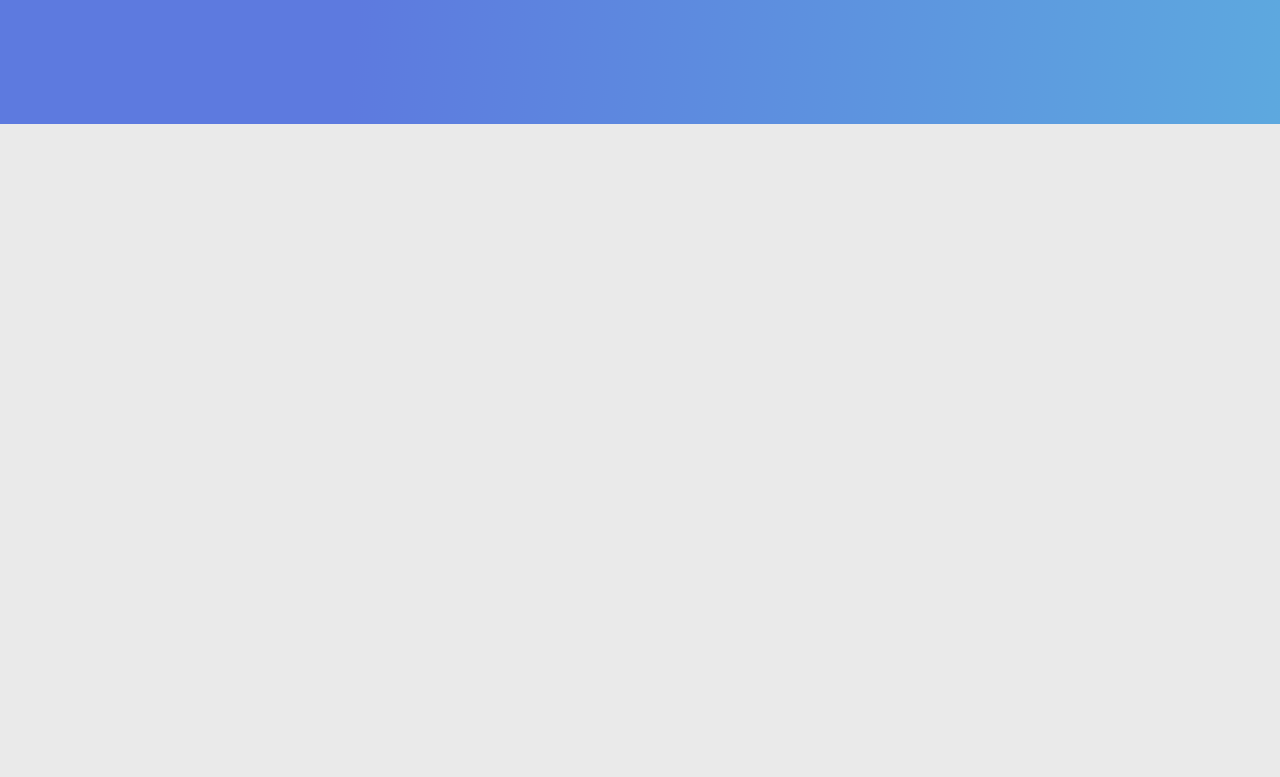
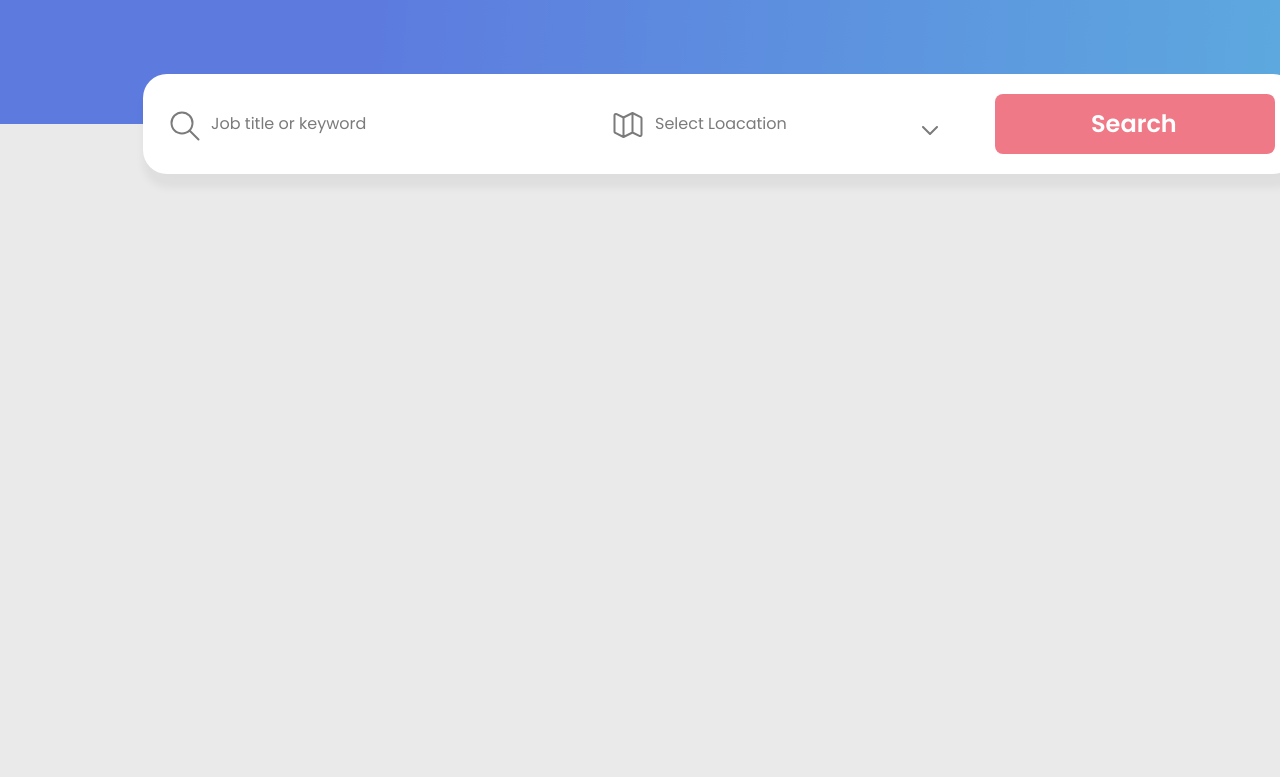
Before and after one commit to info-vivekranjan/Goodera-Ui-Task, a plain HTML site: page GooderaUiTask/index.html in a window 1280 px wide. Shown: the part 240-1017 px from the top of the page. Drawn offline with Linux system fonts and the light colour scheme.

Commit message:
Search bar done

```diff
--- a/GooderaUiTask/index.html
+++ b/GooderaUiTask/index.html
@@ -42,9 +42,54 @@
     <div class="browseThrough">Browse through thousands of full-time or part-time jobs near you</div>
 
 
+    <div class="search"></div>
+    <div class="searchBg"></div>
+    <div class="searchInput"></div>
+    <div class="inputFrame">
+        <div class="inputVector">
+            <svg width="30" height="30" viewBox="0 0 30 30" fill="none" xmlns="http://www.w3.org/2000/svg">
+                <path
+                    d="M28.5 28.5L19.5 19.5L28.5 28.5ZM22.5 12C22.5 13.3789 22.2284 14.7443 21.7007 16.0182C21.1731 17.2921 20.3996 18.4496 19.4246 19.4246C18.4496 20.3996 17.2921 21.1731 16.0182 21.7007C14.7443 22.2284 13.3789 22.5 12 22.5C10.6211 22.5 9.25574 22.2284 7.98182 21.7007C6.70791 21.1731 5.55039 20.3996 4.57538 19.4246C3.60036 18.4496 2.82694 17.2921 2.29927 16.0182C1.77159 14.7443 1.5 13.3789 1.5 12C1.5 9.21523 2.60625 6.54451 4.57538 4.57538C6.54451 2.60625 9.21523 1.5 12 1.5C14.7848 1.5 17.4555 2.60625 19.4246 4.57538C21.3938 6.54451 22.5 9.21523 22.5 12Z"
+                    stroke="#7B7B7B" stroke-width="2" stroke-linecap="round" stroke-linejoin="round" />
+            </svg>
+        </div>
+    </div>
+    <div class="inputJobTitle">Job title or keyword</div>
+
+    <div class="selectJob"></div>
+    <div class="selectFrame1">
+        <div class="selectVector1">
+            <svg width="30" height="26" viewBox="0 0 30 26" fill="none" xmlns="http://www.w3.org/2000/svg">
+                <path
+                    d="M19.5 1L10.5 5.5M10.5 25L2.3295 20.914C2.08038 20.7895 1.87083 20.5981 1.72433 20.3613C1.57782 20.1244 1.50015 19.8515 1.5 19.573V3.427C1.50014 3.17141 1.56558 2.9201 1.69012 2.69691C1.81465 2.47372 1.99416 2.28605 2.21159 2.15171C2.42903 2.01737 2.67718 1.94082 2.93251 1.92932C3.18784 1.91782 3.44187 1.97175 3.6705 2.086L10.5 5.5V25ZM10.5 25L19.5 20.5L10.5 25ZM10.5 25V5.5V25ZM19.5 20.5L26.3295 23.914C26.5581 24.0282 26.8122 24.0822 27.0675 24.0707C27.3228 24.0592 27.571 23.9826 27.7884 23.8483C28.0058 23.714 28.1853 23.5263 28.3099 23.3031C28.4344 23.0799 28.4999 22.8286 28.5 22.573V6.427C28.4999 6.14851 28.4222 5.87555 28.2757 5.63871C28.1292 5.40187 27.9196 5.21049 27.6705 5.086L19.5 1V20.5ZM19.5 20.5V1V20.5Z"
+                    stroke="#7B7B7B" stroke-width="2" stroke-linecap="round" stroke-linejoin="round" />
+            </svg>
+
+        </div>
 
 
+    </div>
 
+    <div class="selectFrame2">
+        <div class="selectVector2">
+            <svg width="16" height="9" viewBox="0 0 16 9" fill="none" xmlns="http://www.w3.org/2000/svg">
+                <path d="M15 1L8 8L1 1" stroke="#7B7B7B" stroke-width="2" stroke-linecap="round"
+                    stroke-linejoin="round" />
+            </svg>
+
+
+        </div>
+
+
+    </div>
+    <div class="selectLocation">Select Loacation</div>
+
+
+    <div class="searchBtn"></div>
+    <div class="btnBg"></div>
+    <div class="btnText">Search</div>
+
+    <div class="card-1"></div>
 
 </body>
 
--- a/GooderaUiTask/index.module.css
+++ b/GooderaUiTask/index.module.css
@@ -32,7 +32,6 @@
     height: 27px;
     left: 143px;
     top: 37px;
-    border: 1px solid black;
 
 }
 
@@ -69,7 +68,7 @@ right: 12.5%;
 top: 8.33%;
 bottom: 16.67%;
 
-border: 2px solid #FFFFFF;
+/* border: 2px solid #FFFFFF; */
 }
 
 .jobHunt{
@@ -222,3 +221,220 @@ line-height: 30px;
 
 color: #FFFFFF;
 }
+
+.search{
+
+    /* Search */
+
+
+position: absolute;
+width: 1154px;
+height: 100px;
+left: 143px;
+top: 314px;
+
+
+}
+
+.searchBg{
+    /* Bg */
+
+
+position: absolute;
+width: 1154px;
+height: 100px;
+left: 143px;
+top: 314px;
+
+background: #FFFFFF;
+box-shadow: 2px 12px 8px 2px rgba(0, 0, 0, 0.05);
+border-radius: 24px;
+}
+
+.searchInput{
+    /* Input */
+
+
+position: absolute;
+width: 202px;
+height: 36px;
+left: 165px;
+top: 346px;
+}
+.inputFrame{
+    /* Frame */
+
+
+position: absolute;
+width: 36px;
+height: 36px;
+left: 165px;
+top: 346px;
+}
+
+.inputVector{
+/* Vector */
+
+
+position: absolute;
+left: 12.5%;
+right: 12.5%;
+top: 12.5%;
+bottom: 12.5%;
+
+/* border: 2px solid #7B7B7B; */
+
+}
+
+.inputJobTitle{
+    /* Job title or keyword */
+
+
+position: absolute;
+width: 156px;
+height: 24px;
+left: 211px;
+top: 352px;
+
+font-family: Poppins;
+font-style: normal;
+font-weight: normal;
+font-size: 16px;
+line-height: 24px;
+/* identical to box height */
+
+
+color: #7B7B7B;
+}
+
+.selectJob{
+    /* Select */
+
+
+position: absolute;
+width: 333px;
+height: 36px;
+left: 608px;
+top: 346px;
+
+}
+
+.selectFrame1{
+/* Frame */
+
+
+position: absolute;
+width: 36px;
+height: 36px;
+left: 608px;
+top: 346px;
+}
+.selectVector1{
+/* Vector */
+
+
+position: absolute;
+left: 12.5%;
+right: 12.5%;
+top: 16.67%;
+bottom: 16.67%;
+
+/* border: 2px solid #7B7B7B; */
+
+}
+.selectFrame2{
+/* Frame */
+
+
+position: absolute;
+width: 24px;
+height: 24px;
+left: 917px;
+top: 352px;
+
+}
+
+.selectVector2{
+/* Vector */
+
+
+position: absolute;
+left: 20.83%;
+right: 20.83%;
+top: 37.5%;
+bottom: 33.33%;
+
+/* border: 2px solid #7B7B7B; */
+}
+
+.selectLocation{
+    /* Select location */
+
+
+position: absolute;
+width: 200px;
+height: 24px;
+left: 655px;
+top: 352px;
+
+font-family: Poppins;
+font-style: normal;
+font-weight: normal;
+font-size: 16px;
+line-height: 24px;
+/* identical to box height */
+
+
+color: #7B7B7B;
+
+}
+
+.searchBtn{
+
+    /* Button */
+
+
+position: absolute;
+width: 280px;
+height: 60px;
+left: 995px;
+top: 334px;
+
+}
+
+.btnBg{
+    /* Rectangle 12 */
+
+
+position: absolute;
+width: 280px;
+height: 60px;
+left: 995px;
+top: 334px;
+
+background: #F07987;
+border-radius: 8px;
+}
+
+.btnText{
+
+    /* Search */
+
+
+position: absolute;
+width: 86px;
+height: 36px;
+left: 1091px;
+top: 346px;
+
+font-family: Poppins;
+font-style: normal;
+font-weight: 600;
+font-size: 24px;
+line-height: 36px;
+/* identical to box height */
+
+
+color: #FFFFFF;
+
+}
```
